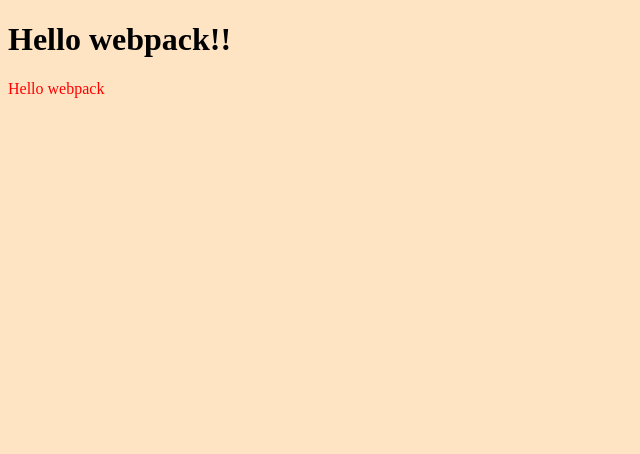
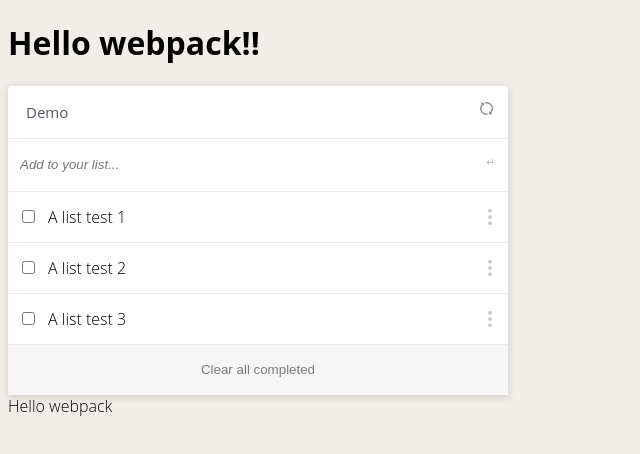
Before and after one commit to Sparktan24/to-do-list-cp, a website built with webpack: page src/index.html in a window 1280 px wide. Shown: the whole page, without its empty margins (0-640 px from the left). Built offline with nearby package versions, Linux system fonts and the light colour scheme.

Commit message:
Add toDoList structure

```diff
--- a/package.json
+++ b/package.json
@@ -22,6 +22,8 @@
   "devDependencies": {
     "css-loader": "^6.7.1",
     "html-webpack-plugin": "^5.5.0",
+    "sass": "^1.55.0",
+    "sass-loader": "^13.1.0",
     "style-loader": "^3.3.1",
     "webpack": "^5.74.0",
     "webpack-cli": "^4.10.0",
--- a/src/index.html
+++ b/src/index.html
@@ -7,9 +7,42 @@
 </head>
 <body>
     <h1>Hello webpack!!</h1>
+
     <div class="table-container">
       <div class="table">
-        <div class="title-row"></div>
+        <div class="title-row">
+          <h2>Demo</h2>
+          <div class="refresh"></div>
+        </div>
+
+        <div class="list">
+          <ul id="add-item">
+            <li>
+              <form>
+                <input id='new-item' type="text" placeholder="Add to your list...">
+                <input id="submit-new-item" type="submit" value title="click this or press enter to submit">
+              </form>
+            </li>
+          </ul>
+
+          <ul class="item-list">
+
+            <!-- <li class="todo">
+              <input type="checkbox">
+              <div class="saved-item">
+                <label class="label">A list test</label>
+                <textarea class="edit" maxlength="255"></textarea>
+              </div>
+              <div class="item-icon"></div>
+            </li> -->
+
+          </ul>
+
+        </div>
+        <div class="btn-container">
+          <button type="button" class="link-button">Clear all completed</button>
+        </div>
+
       </div>
     </div>
 </body>
--- a/src/index.js
+++ b/src/index.js
@@ -12,3 +12,42 @@ function component() {
 }
 
 document.body.appendChild(component());
+
+//START
+const toDoList = [
+  {
+    description: 'A list test 1',
+    completed: false,
+    index: 0,
+  },
+  {
+    description: 'A list test 2',
+    completed: false,
+    index: 1,
+  },
+  {
+    description: 'A list test 3',
+    completed: false,
+    index: 2,
+  }
+]
+
+const listContainer = document.querySelector('.item-list');
+
+toDoList.forEach((element) => {
+  const li = document.createElement('li');
+  li.classList.add('todo');
+
+  let addElements = ``;
+
+  addElements += `
+    <input type="checkbox">
+    <div class="saved-item">
+      <label class="label">${element.description}</label>
+      <textarea class="edit" maxlength="255"></textarea>
+    </div>
+    <div class="item-icon"></div>
+  `
+  li.innerHTML = addElements;
+  listContainer.appendChild(li);
+})
--- /dev/null
+++ b/src/style.scss
@@ -0,0 +1,154 @@
+body {
+  font-family: 'Open Sans', 'Lucida Grande', tahoma, verdana, arial, sans-serif;
+  background-color: rgb(241, 238, 233);
+  font-weight: 300;
+}
+
+input, textarea {
+  outline: none;
+}
+
+ul, ol {
+  list-style: none;
+  margin: 0;
+  padding: 0;
+}
+
+.table-container {
+  .table {
+    display: flex;
+    flex-direction: column;
+    border-radius: 3px;
+    box-shadow: 0px 2px 8px rgb(0 0 0 / 15%);
+    background-color: #fff;
+    max-width: 500px;
+    width: 100%;
+
+    .btn-container {
+      display: flex;
+      flex-direction: column;
+      justify-content: center;
+      align-items: center;
+      text-align: center;
+      height: 50px;
+      background-color: #f6f6f6;
+
+      .link-button {
+        opacity: .5;
+        border: none;
+        width: fit-content;
+        cursor: pointer;
+        background: none;
+      }
+
+      .link-button:hover {
+        text-decoration: underline;
+        opacity: 1;
+      }
+    }
+
+    .title-row {
+      display: flex;
+      align-items: center;
+      justify-content: space-between;
+      padding: 0 10px;
+      border-bottom: 1px solid rgba(0,0,0,0.08);
+
+      h2 {
+        color: #545862;
+        font-size: 15px;
+        font-weight: 400;
+        padding: 1rem 1rem 1rem 0.5rem;
+        line-height: 20px;
+        margin: 0;
+        width: 100%;
+      }
+
+      .refresh {
+        background-image: url(/src/images/loading.png);
+        background-repeat: no-repeat;
+        cursor: pointer;
+        background-size: 13px;
+        width: 20px;
+        height: 20px;
+        opacity: 0.5;
+      }
+    }
+
+    .list {
+      #add-item {
+        li {
+          background-color: #fff;
+          border-bottom: 1px solid rgba(0,0,0,0.08);
+
+          form {
+            display: flex;
+            justify-content: space-between;
+            padding: 0 10px;
+            align-items: center;
+          }
+
+          input[type=text] {
+            border: none;
+            height: 50px;
+            line-height: 50px;
+            font-style: italic;
+            width: 100%;
+          }
+        }
+        #submit-new-item {
+          background-image: url(/src/images/enter-icon.png);
+          background-repeat: no-repeat;
+          background-color: transparent;
+          border: none;
+          cursor: pointer;
+        }
+      }
+
+      .item-list {
+        .todo {
+          display: flex;
+          border-bottom: 1px solid rgba(0,0,0,0.08);
+          background-color: #fff;
+          height: 50px;
+          align-items: center;
+          //justify-content: space-between;
+          padding: 0 10px;
+
+          label {
+            width: 100%;
+            padding: 15px 0;
+            line-height: 20px;
+            word-wrap: break-word;
+          }
+
+          .saved-item {
+            width: 100%;
+            margin-left: 10px;
+
+            .edit {
+              display: none;
+              //border: none;
+              resize: none;
+              width: 100%;
+            }
+          }
+
+          .item-icon {
+            cursor: move;
+            background-image: url(/src/images/dots-icon.png);
+            background-size: 20px;
+            background-repeat: no-repeat;
+            width: 20px;
+            height: 20px;
+            opacity: 0.2;
+          }
+        }
+      }
+    }
+  }
+}
+
+.label {
+  padding: 15px 0;
+}
```
Also changed, not shown: README.md, dist/204a20a60164e05c120a.png (added), dist/f587c2b8be786d80be09.png (added), dist/fa544f635765db738d2e.png (added), dist/index.html, dist/main.js, dist/main.js.LICENSE.txt (deleted), dist/runtime.js (added), src/images/dots-icon.png (added), src/images/enter-icon.png (added), src/images/loading.png (added), src/style.css, 2 other files.
